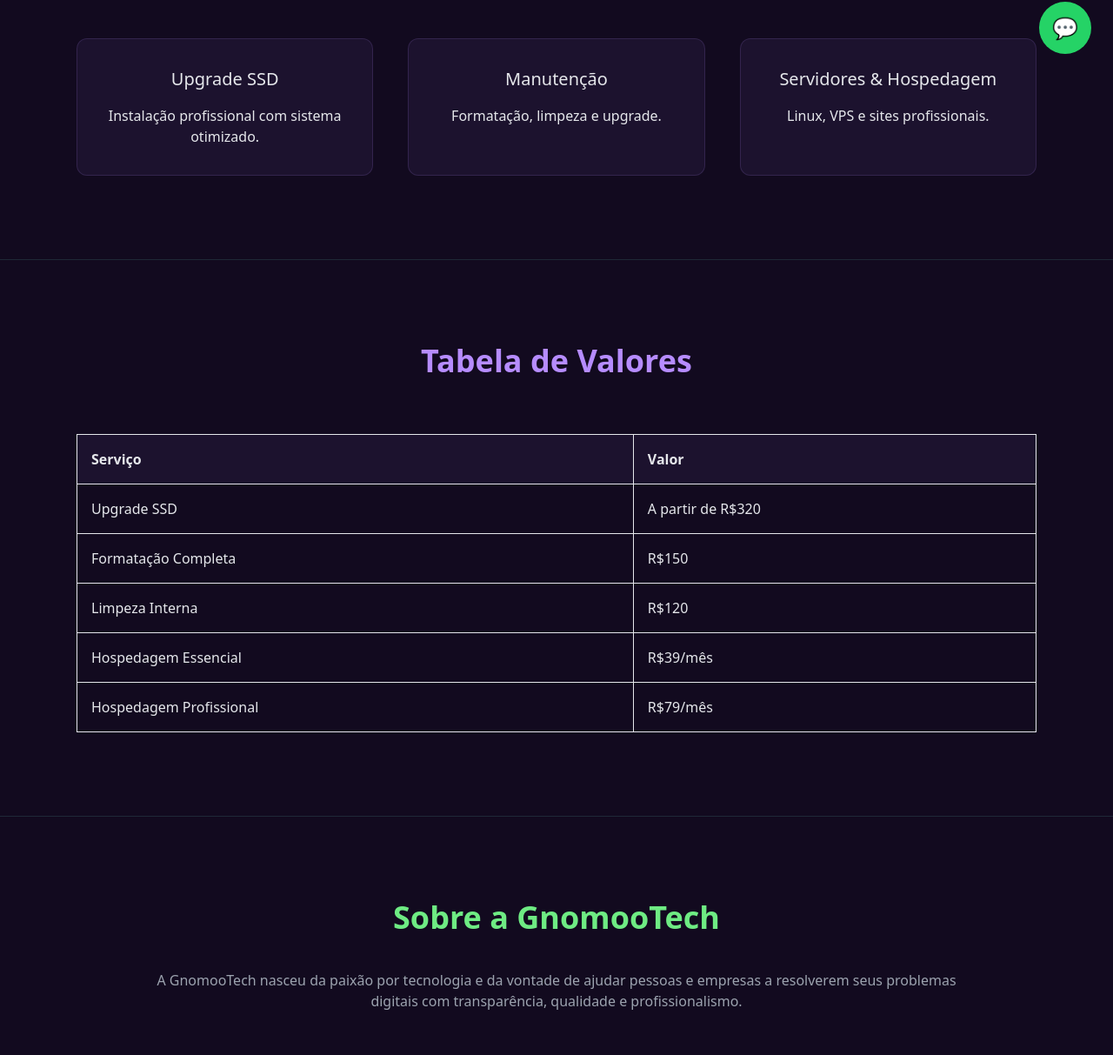
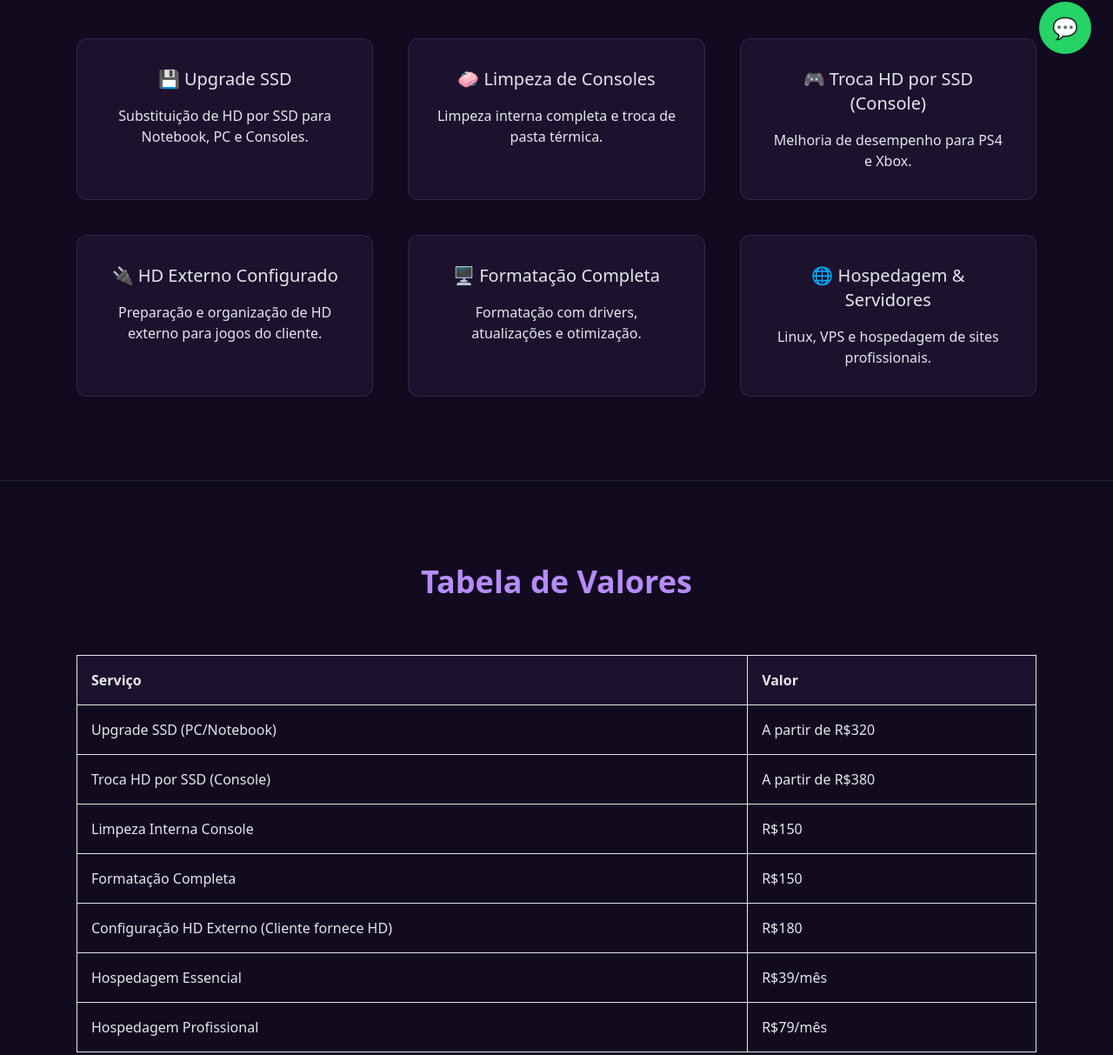
Before and after one commit to Diego0liv/GnomooTech, a plain HTML site: page index.html in a window 1280 px wide. Shown: the part 713-1926 px from the top of the page at 87% size. Drawn offline with nearby package versions, Linux system fonts and the light colour scheme.

Commit message:
Revise service offerings and pricing details
Updated service descriptions and pricing in the HTML file.

```diff
--- a/index.html
+++ b/index.html
@@ -4,7 +4,7 @@
 <meta charset="UTF-8">
 <meta name="viewport" content="width=device-width, initial-scale=1.0">
 <title>GnomooTech | Suporte Técnico Profissional</title>
-<meta name="description" content="Upgrade SSD, manutenção, servidores Linux e hospedagem profissional.">
+<meta name="description" content="Upgrade SSD, manutenção de PCs, consoles, servidores Linux e hospedagem profissional.">
 
 <script src="https://cdn.tailwindcss.com"></script>
 
@@ -75,7 +75,6 @@
 <p class="text-xs text-gray-400">Suporte Técnico & Hospedagem</p>
 </div>
 
-<!-- MENU DESKTOP SEM ESCONDER -->
 <div class="flex space-x-6 text-sm">
 <a href="#inicio">Home</a>
 <a href="#servicos">Serviços</a>
@@ -94,9 +93,11 @@
 <h1 class="text-4xl md:text-6xl font-bold tech-green mb-6">
 Notebook ou PC Lento?<br>Até 5x Mais Rápido em 24h.
 </h1>
+
 <p class="text-xl tech-purple mb-10">
-Upgrade SSD e manutenção profissional.
+Upgrade SSD, manutenção profissional e serviços para consoles.
 </p>
+
 <a href="https://wa.me/SEUNUMEROAQUI"
 class="tech-button px-12 py-4 rounded-full">
 Solicitar Orçamento
@@ -112,20 +113,37 @@
 </h2>
 
 <div class="grid md:grid-cols-3 gap-10">
+
 <div class="tech-card p-8 rounded-xl text-center">
-<h3 class="text-xl mb-4">Upgrade SSD</h3>
-<p>Instalação profissional com sistema otimizado.</p>
+<h3 class="text-xl mb-4">💾 Upgrade SSD</h3>
+<p>Substituição de HD por SSD para Notebook, PC e Consoles.</p>
 </div>
 
 <div class="tech-card p-8 rounded-xl text-center">
-<h3 class="text-xl mb-4">Manutenção</h3>
-<p>Formatação, limpeza e upgrade.</p>
+<h3 class="text-xl mb-4">🧼 Limpeza de Consoles</h3>
+<p>Limpeza interna completa e troca de pasta térmica.</p>
 </div>
 
 <div class="tech-card p-8 rounded-xl text-center">
-<h3 class="text-xl mb-4">Servidores & Hospedagem</h3>
-<p>Linux, VPS e sites profissionais.</p>
+<h3 class="text-xl mb-4">🎮 Troca HD por SSD (Console)</h3>
+<p>Melhoria de desempenho para PS4 e Xbox.</p>
 </div>
+
+<div class="tech-card p-8 rounded-xl text-center">
+<h3 class="text-xl mb-4">🔌 HD Externo Configurado</h3>
+<p>Preparação e organização de HD externo para jogos do cliente.</p>
+</div>
+
+<div class="tech-card p-8 rounded-xl text-center">
+<h3 class="text-xl mb-4">🖥 Formatação Completa</h3>
+<p>Formatação com drivers, atualizações e otimização.</p>
+</div>
+
+<div class="tech-card p-8 rounded-xl text-center">
+<h3 class="text-xl mb-4">🌐 Hospedagem & Servidores</h3>
+<p>Linux, VPS e hospedagem de sites profissionais.</p>
+</div>
+
 </div>
 </section>
 
@@ -147,26 +165,42 @@
 </thead>
 
 <tbody>
+
 <tr>
-<td class="p-4 border">Upgrade SSD</td>
+<td class="p-4 border">Upgrade SSD (PC/Notebook)</td>
 <td class="p-4 border">A partir de R$320</td>
 </tr>
+
+<tr>
+<td class="p-4 border">Troca HD por SSD (Console)</td>
+<td class="p-4 border">A partir de R$380</td>
+</tr>
+
+<tr>
+<td class="p-4 border">Limpeza Interna Console</td>
+<td class="p-4 border">R$150</td>
+</tr>
+
 <tr>
 <td class="p-4 border">Formatação Completa</td>
 <td class="p-4 border">R$150</td>
 </tr>
+
 <tr>
-<td class="p-4 border">Limpeza Interna</td>
-<td class="p-4 border">R$120</td>
+<td class="p-4 border">Configuração HD Externo (Cliente fornece HD)</td>
+<td class="p-4 border">R$180</td>
 </tr>
+
 <tr>
 <td class="p-4 border">Hospedagem Essencial</td>
 <td class="p-4 border">R$39/mês</td>
 </tr>
+
 <tr>
 <td class="p-4 border">Hospedagem Profissional</td>
 <td class="p-4 border">R$79/mês</td>
 </tr>
+
 </tbody>
 </table>
 </div>
```
